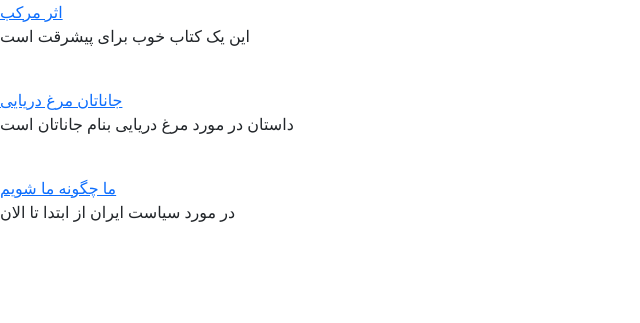
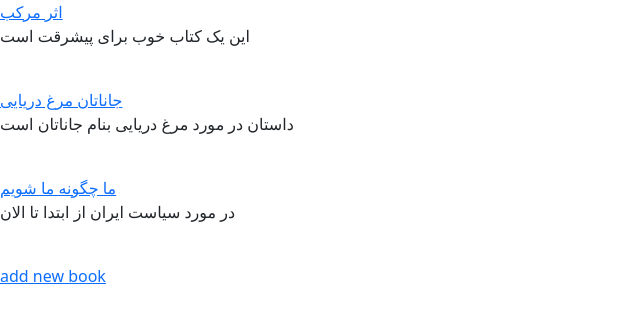
Before and after one commit to golsachamani/bookstore_project, a Django app: page /books/ in a window 1280 px wide. Shown: the top 323 px of the page, without its empty margins (0-640 px from the left). Run offline with Django 4.2, Linux system fonts and the light colour scheme; data comes from the database, SQL or seed files in the repository; both versions use the stored data as it was after the commit.

Commit message:
add bookupdateview

```diff
--- a/books/models.py
+++ b/books/models.py
@@ -10,5 +10,5 @@ class Book(models.Model):
     def __str__(self):
         return self.title
 
-    def get_absolue_url(self):
+    def get_absolute_url(self):
         return reverse('book_detai', args=[self.id])
--- a/books/templates/books/book_detai.html
+++ b/books/templates/books/book_detai.html
@@ -1,12 +1,13 @@
 {% extends '_base.html'%}
 
-{% block page_title%} book detai {{book.title}}{% endblock page_title %}
+{% block page_title%}book delete {{book.title}}{% endblock page_title %}
 
 {%block content%}
    <h1>{{book.title}}</h1>
    <p>{{book.description}}</p>
    <p>{{book.author}}</p>
    <h4>{{book.price}}</h4>
+   <a href="{% url 'book_update' book.id}"><button class = 'btn btn-info' type="button">update</button></a>
    <br>
    <a href="{% url 'book_list'%}"> book list</a>
 {% endblock content %}
--- a/books/templates/books/book_list.html
+++ b/books/templates/books/book_list.html
@@ -4,8 +4,9 @@
 
 {%block content%}
     {%for book in books%}
-        <a href="{{book.get_absolue_url}}">{{book.title}}</a>
+        <a href="{{book.get_absolute_url}}">{{book.title}}</a>
         <p>{{book.description}}</p>
         <br>
     {% endfor %}
+    <a href="{% url 'book_creat'%}"> add new book</a>
 {% endblock content %}
--- a/books/urls.py
+++ b/books/urls.py
@@ -4,4 +4,7 @@ from .views import *
 urlpatterns = [
     path('', BookListView.as_view(), name='book_list'),
     path('<int:pk>/',BookDetailView.as_view(), name='book_detai' ),
+    path('creat/', BookCreatView.as_view(), name='book_creat' ),
+    path('<int:pk>/update/', BookUpdateView.as_view(), name= 'book_update'),
+    path('<int:pk>/delete/', BookDeleteView.as_view(), name= 'book_delete')
 ]
--- a/books/views.py
+++ b/books/views.py
@@ -1,6 +1,8 @@
 from django.shortcuts import render
+from django.urls import reverse_lazy
 from django.views import generic
 from .models import Book
+from . forms import BookForm
 # Create your views here.
 class BookListView(generic.ListView):
     model = Book
@@ -10,3 +12,19 @@ class BookListView(generic.ListView):
 class BookDetailView(generic.DetailView):
     model = Book
     template_name = 'books/book_detai.html'
+
+class BookCreatView(generic.CreateView):
+    form_class = BookForm
+    template_name = 'books/book_creat.html'
+    context_object_name = 'form'
+
+class BookUpdateView(generic.UpdateView):
+    model = Book
+    form_class =BookForm
+    template_name = 'books/book_update.html'
+    context_object_name = 'form'
+
+class BookDeleteView(generic.DeleteView):
+    model = Book
+    template_name = 'books/book_delete.html'
+    success_url = reverse_lazy('book_list')
```
Also changed, not shown: books/forms.py (added, +7 -0 lines), books/templates/books/book_creat.html (added, +28 -0 lines), books/templates/books/book_update.html (added, +28 -0 lines), books/templates/books/book_delete.html (added), db.sqlite3.
